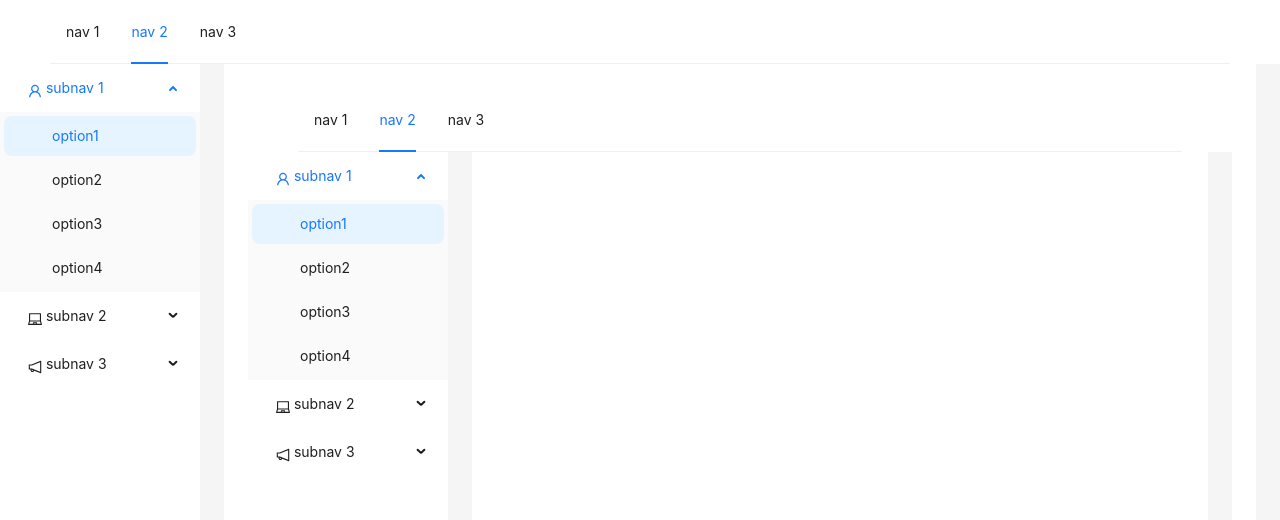
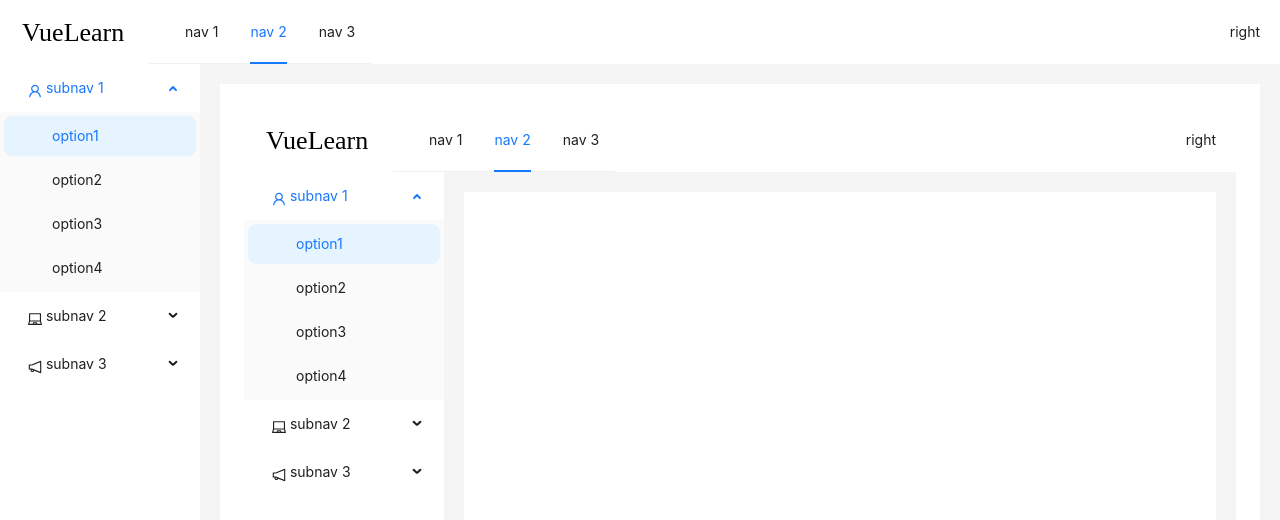
Before and after one commit to Duye0120/vueLearn, a Vue app: page / in a window 1280 px wide. Shown: the top 520 px of the page. Built offline with nearby package versions, Linux system fonts and the light colour scheme.

Commit message:
添加 SVG 加载器，更新布局，新增 Logo 组件，调整样式

```diff
--- a/package.json
+++ b/package.json
@@ -40,6 +40,7 @@
     "tsx": "^4.19.2",
     "typescript": "~5.6.2",
     "vite": "^6.0.5",
+    "vite-svg-loader": "^5.1.0",
     "vue-tsc": "^2.2.0"
   }
 }
--- a/src/layout/index.vue
+++ b/src/layout/index.vue
@@ -1,25 +1,20 @@
 <template>
   <a-layout class="w-full h-full">
-    <a-layout-header class="!bg-white">
-      <div class="logo" />
-      <a-menu
-        v-model:selectedKeys="selectedKeys1"
-        mode="horizontal"
-        :style="{ lineHeight: '64px' }"
-      >
-        <a-menu-item key="1">nav 1</a-menu-item>
-        <a-menu-item key="2">nav 2</a-menu-item>
-        <a-menu-item key="3">nav 3</a-menu-item>
-      </a-menu>
+    <a-layout-header class="!bg-white flex flex-row items-center justify-between !px-5 ">
+      <div class="flex flex-row items-center">
+        <Logo class="h-fit w-fit items-center" />
+        <a-menu v-model:selectedKeys="selectedKeys1" mode="horizontal" class="h-[64px] pl-5">
+          <a-menu-item key="1">nav 1</a-menu-item>
+          <a-menu-item key="2">nav 2</a-menu-item>
+          <a-menu-item key="3">nav 3</a-menu-item>
+        </a-menu>
+      </div>
+      <div>right</div>
     </a-layout-header>
     <a-layout>
       <a-layout-sider width="200" style="background: #fff">
-        <a-menu
-          v-model:selectedKeys="selectedKeys2"
-          v-model:openKeys="openKeys"
-          mode="inline"
-          :style="{ height: '100%', borderRight: 0 }"
-        >
+        <a-menu v-model:selectedKeys="selectedKeys2" v-model:openKeys="openKeys" mode="inline"
+          :style="{ height: '100%', borderRight: 0 }">
           <a-sub-menu key="sub1">
             <template #title>
               <span>
@@ -58,10 +53,8 @@
           </a-sub-menu>
         </a-menu>
       </a-layout-sider>
-      <a-layout style="padding: 0 24px 24px">
-        <a-layout-content
-          :style="{ background: '#fff', padding: '24px', margin: 0, minHeight: '280px' }"
-        >
+      <a-layout class="p-5">
+        <a-layout-content :style="{ background: '#fff', padding: '24px', margin: 0, minHeight: '280px' }">
           <RouterView />
         </a-layout-content>
       </a-layout>
@@ -70,10 +63,10 @@
 </template>
 <script lang="ts" setup>
 import { ref } from 'vue';
+import Logo from '@/assets/logo.svg'
 import { UserOutlined, LaptopOutlined, NotificationOutlined } from '@ant-design/icons-vue';
 const selectedKeys1 = ref<string[]>(['2']);
 const selectedKeys2 = ref<string[]>(['1']);
 const openKeys = ref<string[]>(['sub1']);
 </script>
-<style scoped>
-</style>
+<style scoped></style>
--- a/src/main.ts
+++ b/src/main.ts
@@ -4,9 +4,13 @@ import App from './App.vue'
 import 'ant-design-vue/dist/reset.css';
 import './main.css'
 import router from './router'
+// import { createPinia } from 'pinia'
 
+// 注册根store，暂时用不到，可能会考虑用ref存储，然后主要是放在了service上面，后续如果有需要我在修改
+// const pinia = createPinia()
 const app = createApp(App);
 app.use(Antd)
 app.use(router)
+// app.use(pinia)
 
 app.mount('#app')
--- a/vite.config.ts
+++ b/vite.config.ts
@@ -3,12 +3,16 @@ import vue from '@vitejs/plugin-vue'
 import path from 'path'
 import express from './server/plugins/express-plugin'
 import { fileURLToPath } from 'url'
+import svgLoader from 'vite-svg-loader'
 
 // https://vite.dev/config/
 export default defineConfig({
   plugins: [
     vue(),
-    express()
+    express(),
+    svgLoader({
+      defaultImport: 'component' // 可以是 'url', 'raw', 'component'
+    })
   ],
   resolve: {
     alias: {
```
Also changed, not shown: src/assets/logo.svg (added), 1 other file (tests, documents, lock files or other folders).
